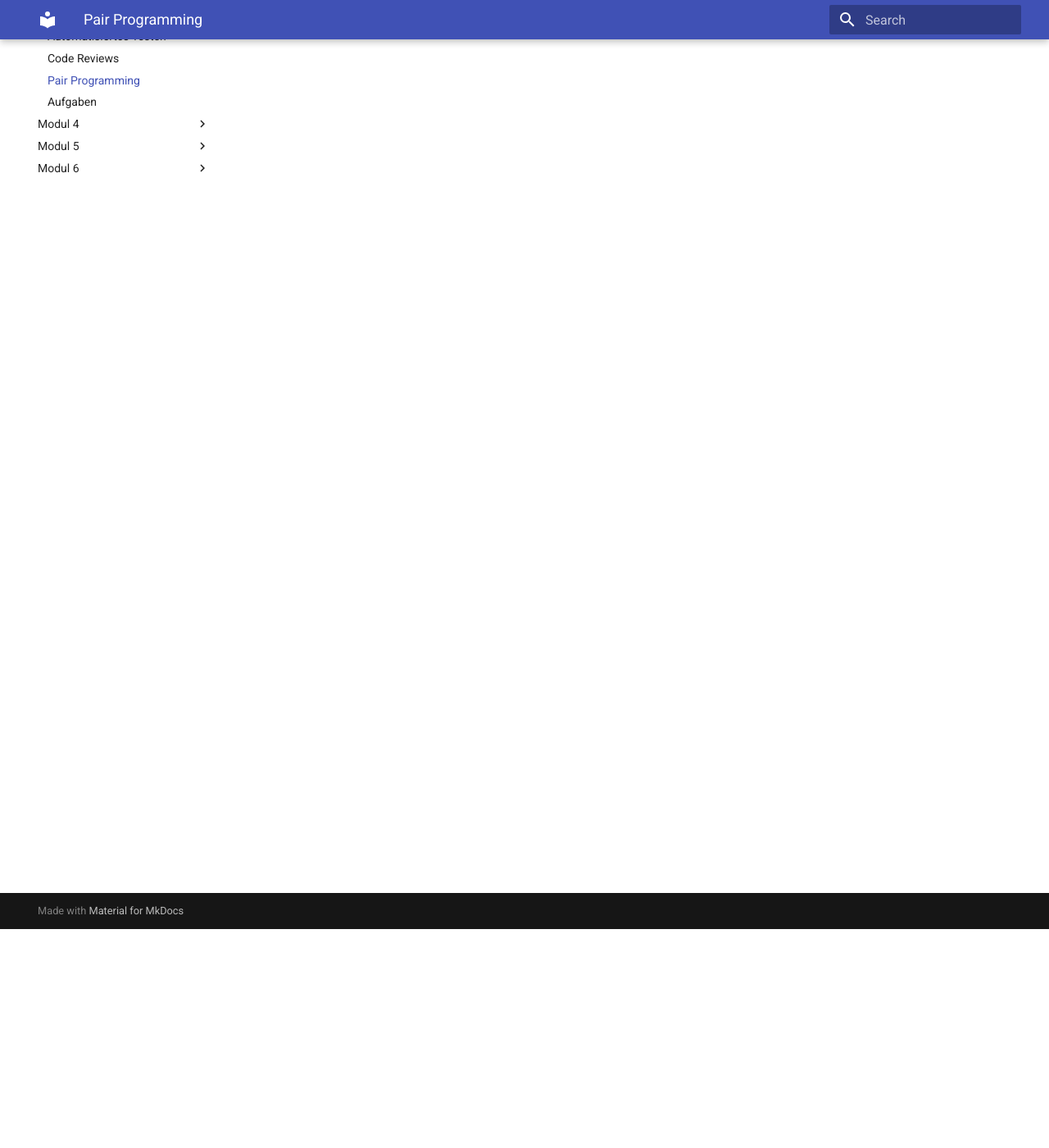
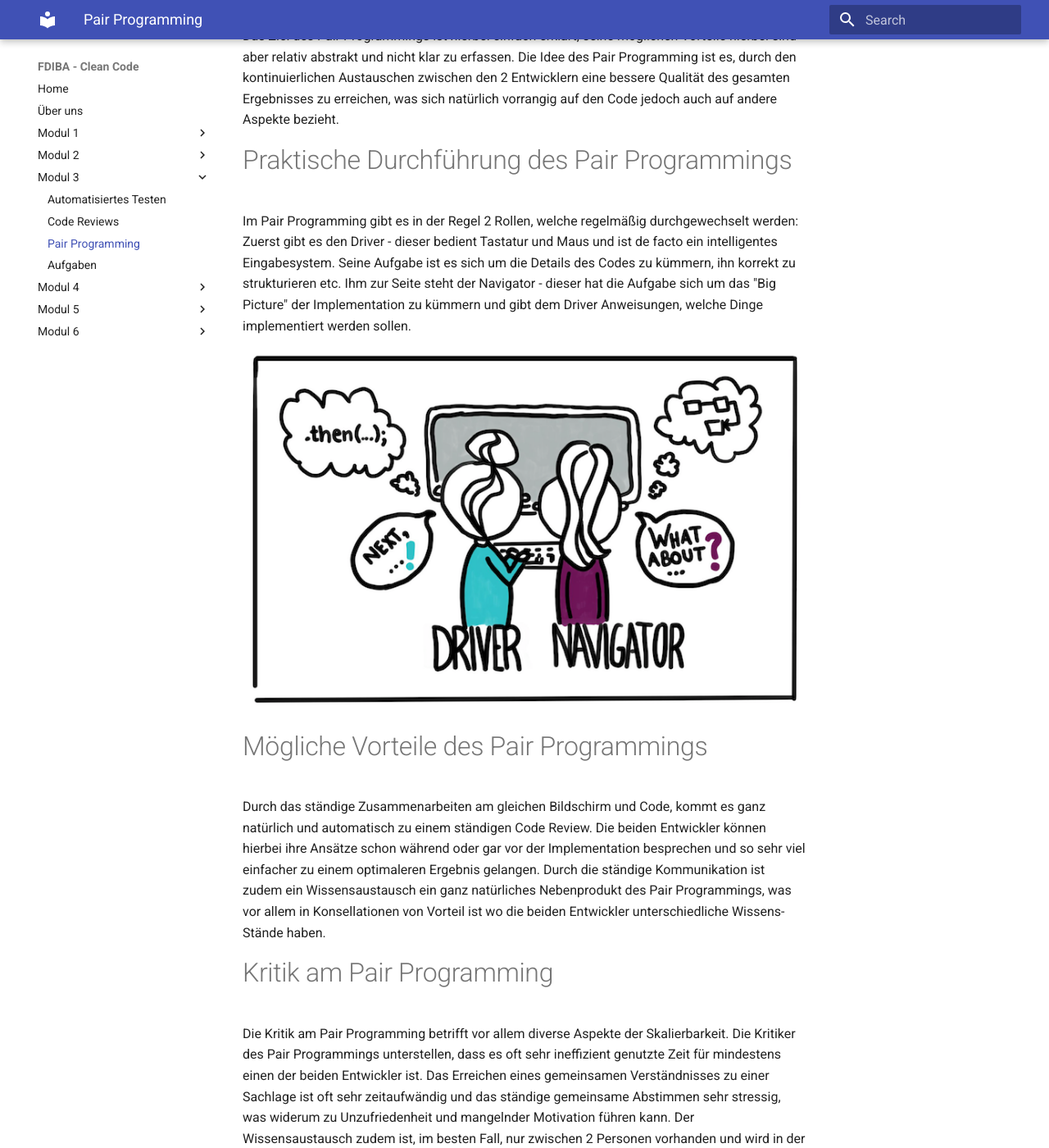
Before and after one commit to fdiba-clean-code/fdiba-clean-code.github.io, an MkDocs documentation site: the page built from docs/module-3/pair-programming.md, in a window 1280 px wide and 1400 px high, scrolled down 267 px. Shown: the whole window at 82% size. Built offline with MkDocs 1.6.1 and Material for MkDocs 9.7.7, drawn with Linux system fonts in a browser that asks for light colours; some of the changed text lies outside the part shown.

Commit message:
Added pair programming chapter

```diff
--- a/docs/module-3/pair-programming.md
+++ b/docs/module-3/pair-programming.md
@@ -1 +1,25 @@
 # Pair Programming
+
+Das Pair Programming ist eine Technik der agilen Software-Entwicklung bei dem sich 2 Entwickler einen PC teilen um Software zu implementieren.
+Die Technik selbst ist hierbei in der Praxis durchaus umstritten - ebensoviele Entwickler/Organisationen lieben oder hassen sie, unabhängig vom eigenen Erfahrungsstand bei der Anwendung.
+
+Das Ziel des Pair Programmings ist hierbei einfach erklärt, seine möglichen Vorteile hierbei sind aber relativ abstrakt und nicht klar zu erfassen. Die Idee des Pair Programming ist es, durch den kontinuierlichen Austauschen zwischen den 2 Entwicklern eine bessere Qualität des gesamten Ergebnisses zu erreichen, was sich natürlich vorrangig auf den Code jedoch auch auf andere Aspekte bezieht.
+
+# Praktische Durchführung des Pair Programmings
+
+Im Pair Programming gibt es in der Regel 2 Rollen, welche regelmäßig durchgewechselt werden:
+Zuerst gibt es den Driver - dieser bedient Tastatur und Maus und ist de facto ein intelligentes Eingabesystem. Seine Aufgabe ist es sich um die Details des Codes zu kümmern, ihn korrekt zu strukturieren etc.
+Ihm zur Seite steht der Navigator - dieser hat die Aufgabe sich um das "Big Picture" der Implementation zu kümmern und gibt dem Driver Anweisungen, welche Dinge implementiert werden sollen.
+
+![Driver and Navigator](/img/driver-navigator.png)
+
+# Mögliche Vorteile des Pair Programmings
+
+Durch das ständige Zusammenarbeiten am gleichen Bildschirm und Code, kommt es ganz natürlich und automatisch zu einem ständigen Code Review. Die beiden Entwickler können hierbei ihre Ansätze schon während oder gar vor der Implementation besprechen und so sehr viel einfacher zu einem optimaleren Ergebnis gelangen.
+Durch die ständige Kommunikation ist zudem ein Wissensaustausch ein ganz natürliches Nebenprodukt des Pair Programmings, was vor allem in Konsellationen von Vorteil ist wo die beiden Entwickler unterschiedliche Wissens-Stände haben.
+
+# Kritik am Pair Programming
+
+Die Kritik am Pair Programming betrifft vor allem diverse Aspekte der Skalierbarkeit.
+Die Kritiker des Pair Programmings unterstellen, dass es oft sehr ineffizient genutzte Zeit für mindestens einen der beiden Entwickler ist. Das Erreichen eines gemeinsamen Verständnisses zu einer Sachlage ist oft sehr zeitaufwändig und das ständige gemeinsame Abstimmen sehr stressig, was widerum zu Unzufriedenheit und mangelnder Motivation führen kann.
+Der Wissensaustausch zudem ist, im besten Fall, nur zwischen 2 Personen vorhanden und wird in der Regel nicht aufgezeichnet oder aufgeschrieben, wodurch keine andere Person hiervon profitiert.
```
Also changed, not shown: docs/img/driver-navigator.png (added).
